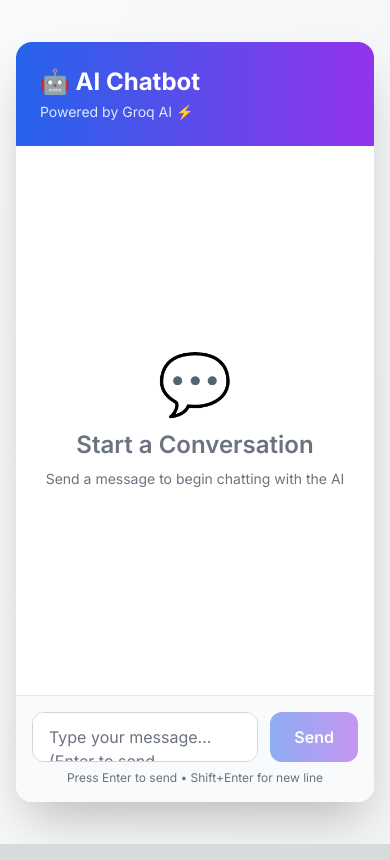
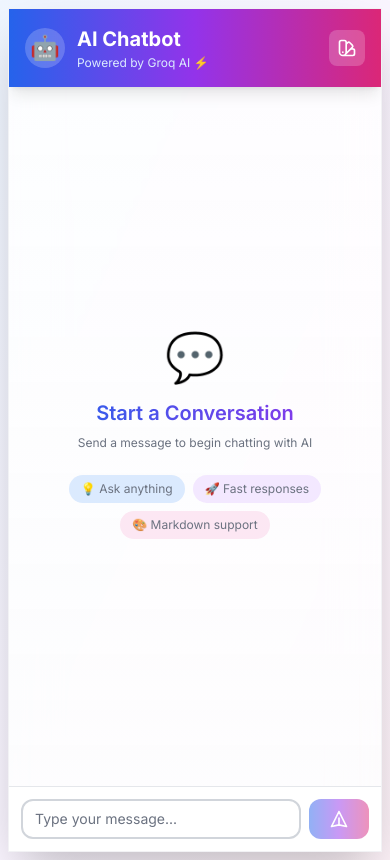
Before and after one commit to ismailwedihaji/AI-ChatBot, a Next.js app: page / in a window 390 px wide. Built offline with nearby package versions, Linux system fonts and the light colour scheme.

Commit message:
Improve UI with responsive design and add theme toggle (Gradient/Light/Dark)

```diff
--- a/app/page.tsx
+++ b/app/page.tsx
@@ -11,10 +11,13 @@ type Message = {
   timestamp: Date
 }
 
+type Theme = 'light' | 'dark' | 'gradient'
+
 export default function Home() {
   const [messages, setMessages] = useState<Message[]>([])
   const [input, setInput] = useState('')
   const [isLoading, setIsLoading] = useState(false)
+  const [theme, setTheme] = useState<Theme>('gradient')
   const messagesEndRef = useRef<HTMLDivElement>(null)
   const textareaRef = useRef<HTMLTextAreaElement>(null)
 
@@ -32,6 +35,12 @@ export default function Home() {
       } catch (error) {
         console.error('Error loading chat history:', error)
       }
+    }
+
+    // Load theme from localStorage
+    const savedTheme = localStorage.getItem('chatTheme') as Theme
+    if (savedTheme) {
+      setTheme(savedTheme)
     }
   }, [])
 
@@ -113,33 +122,114 @@ export default function Home() {
     localStorage.removeItem('chatHistory')
   }
 
+  const toggleTheme = () => {
+    const themes: Theme[] = ['gradient', 'light', 'dark']
+    const currentIndex = themes.indexOf(theme)
+    const nextTheme = themes[(currentIndex + 1) % themes.length]
+    setTheme(nextTheme)
+    localStorage.setItem('chatTheme', nextTheme)
+  }
+
+  const getThemeStyles = () => {
+    switch (theme) {
+      case 'light':
+        return {
+          main: 'bg-white',
+          container: 'bg-white',
+          message: 'bg-gray-50',
+          input: 'bg-gray-50'
+        }
+      case 'dark':
+        return {
+          main: 'bg-gray-900',
+          container: 'bg-gray-800',
+          message: 'bg-gray-900/30',
+          input: 'bg-gray-800/50'
+        }
+      case 'gradient':
+      default:
+        return {
+          main: 'bg-gradient-to-br from-blue-50 via-purple-50 to-pink-50 dark:from-gray-900 dark:via-purple-900/20 dark:to-gray-800',
+          container: 'bg-white/80 dark:bg-gray-800/90 backdrop-blur-xl',
+          message: 'bg-gradient-to-b from-transparent to-gray-50/30 dark:to-gray-900/30',
+          input: 'bg-white/50 dark:bg-gray-800/50 backdrop-blur-sm'
+        }
+    }
+  }
+
+  const themeStyles = getThemeStyles()
+
   return (
-    <main className="flex min-h-screen flex-col items-center justify-center p-4 bg-gradient-to-br from-gray-50 to-gray-100 dark:from-gray-900 dark:to-gray-800">
-      <div className="w-full max-w-4xl h-[90vh] flex flex-col bg-white dark:bg-gray-800 rounded-2xl shadow-2xl overflow-hidden">
+    <main className={`flex min-h-screen flex-col items-center justify-center p-2 sm:p-4 md:p-6 transition-colors duration-300 ${themeStyles.main}`}>
+      <div className={`w-full max-w-5xl h-[100vh] sm:h-[95vh] md:h-[90vh] flex flex-col ${themeStyles.container} rounded-none sm:rounded-2xl shadow-2xl overflow-hidden border border-gray-200/50 dark:border-gray-700/50 transition-colors duration-300`}>
         {/* Header */}
-        <div className="bg-gradient-to-r from-blue-600 to-purple-600 text-white p-6 flex justify-between items-center">
-          <div>
-            <h1 className="text-2xl font-bold">🤖 AI Chatbot</h1>
-            <p className="text-sm text-blue-100 mt-1">Powered by Groq AI ⚡</p>
+        <div className="bg-gradient-to-r from-blue-600 via-purple-600 to-pink-600 text-white p-4 sm:p-5 md:p-6 flex justify-between items-center shadow-lg">
+          <div className="flex items-center gap-3">
+            <div className="w-10 h-10 sm:w-12 sm:h-12 bg-white/20 rounded-full flex items-center justify-center backdrop-blur-sm">
+              <span className="text-2xl sm:text-3xl">🤖</span>
+            </div>
+            <div>
+              <h1 className="text-xl sm:text-2xl md:text-3xl font-bold">AI Chatbot</h1>
+              <p className="text-xs sm:text-sm text-blue-100 mt-0.5">Powered by Groq AI ⚡</p>
+            </div>
           </div>
-          {messages.length > 0 && (
+          <div className="flex items-center gap-2">
+            {/* Theme Toggle Button */}
             <button
-              onClick={clearChat}
-              className="px-4 py-2 bg-white/20 hover:bg-white/30 rounded-lg transition-colors text-sm font-medium"
+              onClick={toggleTheme}
+              className="p-2 sm:p-2.5 bg-white/20 hover:bg-white/30 rounded-lg transition-all duration-200 hover:scale-105 active:scale-95 group"
+              title="Change theme"
             >
-              Clear Chat
+              {theme === 'gradient' && (
+                <svg className="w-5 h-5 sm:w-6 sm:h-6" fill="none" stroke="currentColor" viewBox="0 0 24 24">
+                  <path strokeLinecap="round" strokeLinejoin="round" strokeWidth={2} d="M7 21a4 4 0 01-4-4V5a2 2 0 012-2h4a2 2 0 012 2v12a4 4 0 01-4 4zm0 0h12a2 2 0 002-2v-4a2 2 0 00-2-2h-2.343M11 7.343l1.657-1.657a2 2 0 012.828 0l2.829 2.829a2 2 0 010 2.828l-8.486 8.485M7 17h.01" />
+                </svg>
+              )}
+              {theme === 'light' && (
+                <svg className="w-5 h-5 sm:w-6 sm:h-6" fill="none" stroke="currentColor" viewBox="0 0 24 24">
+                  <path strokeLinecap="round" strokeLinejoin="round" strokeWidth={2} d="M12 3v1m0 16v1m9-9h-1M4 12H3m15.364 6.364l-.707-.707M6.343 6.343l-.707-.707m12.728 0l-.707.707M6.343 17.657l-.707.707M16 12a4 4 0 11-8 0 4 4 0 018 0z" />
+                </svg>
+              )}
+              {theme === 'dark' && (
+                <svg className="w-5 h-5 sm:w-6 sm:h-6" fill="none" stroke="currentColor" viewBox="0 0 24 24">
+                  <path strokeLinecap="round" strokeLinejoin="round" strokeWidth={2} d="M20.354 15.354A9 9 0 018.646 3.646 9.003 9.003 0 0012 21a9.003 9.003 0 008.354-5.646z" />
+                </svg>
+              )}
             </button>
-          )}
+
+            {messages.length > 0 && (
+              <button
+                onClick={clearChat}
+                className="px-3 py-1.5 sm:px-4 sm:py-2 bg-white/20 hover:bg-white/30 rounded-lg transition-all duration-200 text-xs sm:text-sm font-medium hover:scale-105 active:scale-95"
+              >
+                <span className="hidden sm:inline">Clear Chat</span>
+                <span className="sm:hidden">Clear</span>
+              </button>
+            )}
+          </div>
         </div>
 
         {/* Messages Container */}
-        <div className="flex-1 overflow-y-auto p-6 space-y-4">
+        <div className={`flex-1 overflow-y-auto p-3 sm:p-4 md:p-6 space-y-3 sm:space-y-4 transition-colors duration-300 ${themeStyles.message}`}>
           {messages.length === 0 ? (
-            <div className="h-full flex items-center justify-center">
-              <div className="text-center text-gray-500 dark:text-gray-400">
-                <div className="text-6xl mb-4">💬</div>
-                <h2 className="text-2xl font-semibold mb-2">Start a Conversation</h2>
-                <p className="text-sm">Send a message to begin chatting with the AI</p>
+            <div className="h-full flex items-center justify-center px-4">
+              <div className="text-center text-gray-500 dark:text-gray-400 max-w-md">
+                <div className="text-5xl sm:text-6xl md:text-7xl mb-4 animate-bounce">💬</div>
+                <h2 className="text-xl sm:text-2xl md:text-3xl font-semibold mb-2 bg-gradient-to-r from-blue-600 to-purple-600 bg-clip-text text-transparent">
+                  Start a Conversation
+                </h2>
+                <p className="text-xs sm:text-sm md:text-base">Send a message to begin chatting with AI</p>
+                <div className="mt-6 flex flex-wrap gap-2 justify-center">
+                  <div className="px-3 py-1.5 bg-blue-100 dark:bg-blue-900/30 rounded-full text-xs">
+                    💡 Ask anything
+                  </div>
+                  <div className="px-3 py-1.5 bg-purple-100 dark:bg-purple-900/30 rounded-full text-xs">
+                    🚀 Fast responses
+                  </div>
+                  <div className="px-3 py-1.5 bg-pink-100 dark:bg-pink-900/30 rounded-full text-xs">
+                    🎨 Markdown support
+                  </div>
+                </div>
               </div>
             </div>
           ) : (
@@ -148,11 +238,11 @@ export default function Home() {
                 <ChatMessage key={message.id} message={message} />
               ))}
               {isLoading && (
-                <div className="flex items-start space-x-3">
-                  <div className="w-8 h-8 rounded-full bg-gradient-to-br from-purple-500 to-pink-500 flex items-center justify-center text-white font-bold flex-shrink-0">
+                <div className="flex items-start space-x-2 sm:space-x-3 animate-fade-in">
+                  <div className="w-7 h-7 sm:w-8 sm:h-8 rounded-full bg-gradient-to-br from-purple-500 to-pink-500 flex items-center justify-center text-white font-bold flex-shrink-0 text-xs sm:text-sm">
                     AI
                   </div>
-                  <div className="bg-gray-200 dark:bg-gray-700 rounded-2xl rounded-tl-sm p-4">
+                  <div className="bg-gray-200 dark:bg-gray-700 rounded-2xl rounded-tl-sm p-3 sm:p-4">
                     <LoadingDots />
                   </div>
                 </div>
@@ -163,34 +253,39 @@ export default function Home() {
         </div>
 
         {/* Input Area */}
-        <div className="border-t border-gray-200 dark:border-gray-700 p-4 bg-gray-50 dark:bg-gray-800">
-          <div className="flex space-x-3">
+        <div className={`border-t border-gray-200 dark:border-gray-700 p-3 sm:p-4 md:p-5 transition-colors duration-300 ${themeStyles.input}`}>
+          <div className="flex space-x-2 sm:space-x-3">
             <textarea
               ref={textareaRef}
               value={input}
               onChange={(e) => setInput(e.target.value)}
               onKeyDown={handleKeyDown}
-              placeholder="Type your message... (Enter to send, Shift+Enter for new line)"
-              className="flex-1 resize-none rounded-xl border border-gray-300 dark:border-gray-600 bg-white dark:bg-gray-700 px-4 py-3 text-gray-900 dark:text-gray-100 placeholder-gray-500 focus:outline-none focus:ring-2 focus:ring-blue-500 focus:border-transparent max-h-32"
+              placeholder="Type your message..."
+              className="flex-1 resize-none rounded-xl sm:rounded-2xl border-2 border-gray-300 dark:border-gray-600 bg-white dark:bg-gray-700 px-3 sm:px-4 py-2 sm:py-3 text-sm sm:text-base text-gray-900 dark:text-gray-100 placeholder-gray-500 focus:outline-none focus:ring-2 focus:ring-purple-500 focus:border-transparent max-h-32 transition-all duration-200"
               rows={1}
               disabled={isLoading}
             />
             <button
               onClick={sendMessage}
               disabled={!input.trim() || isLoading}
-              className="px-6 py-3 bg-gradient-to-r from-blue-600 to-purple-600 text-white rounded-xl font-semibold hover:from-blue-700 hover:to-purple-700 focus:outline-none focus:ring-2 focus:ring-blue-500 focus:ring-offset-2 disabled:opacity-50 disabled:cursor-not-allowed transition-all duration-200 transform hover:scale-105 active:scale-95"
+              className="px-4 sm:px-6 py-2 sm:py-3 bg-gradient-to-r from-blue-600 via-purple-600 to-pink-600 text-white rounded-xl sm:rounded-2xl font-semibold hover:shadow-lg focus:outline-none focus:ring-2 focus:ring-purple-500 focus:ring-offset-2 disabled:opacity-50 disabled:cursor-not-allowed transition-all duration-200 transform hover:scale-105 active:scale-95 flex items-center justify-center min-w-[60px] sm:min-w-[80px]"
             >
               {isLoading ? (
-                <svg className="animate-spin h-5 w-5" xmlns="http://www.w3.org/2000/svg" fill="none" viewBox="0 0 24 24">
+                <svg className="animate-spin h-4 w-4 sm:h-5 sm:w-5" xmlns="http://www.w3.org/2000/svg" fill="none" viewBox="0 0 24 24">
                   <circle className="opacity-25" cx="12" cy="12" r="10" stroke="currentColor" strokeWidth="4"></circle>
                   <path className="opacity-75" fill="currentColor" d="M4 12a8 8 0 018-8V0C5.373 0 0 5.373 0 12h4zm2 5.291A7.962 7.962 0 014 12H0c0 3.042 1.135 5.824 3 7.938l3-2.647z"></path>
                 </svg>
               ) : (
-                'Send'
+                <span className="hidden sm:inline">Send</span>
+              )}
+              {!isLoading && (
+                <svg className="sm:hidden w-5 h-5" fill="none" stroke="currentColor" viewBox="0 0 24 24">
+                  <path strokeLinecap="round" strokeLinejoin="round" strokeWidth={2} d="M12 19l9 2-9-18-9 18 9-2zm0 0v-8" />
+                </svg>
               )}
             </button>
           </div>
-          <p className="text-xs text-gray-500 dark:text-gray-400 mt-2 text-center">
+          <p className="text-xs text-gray-500 dark:text-gray-400 mt-2 text-center hidden sm:block">
             Press Enter to send • Shift+Enter for new line
           </p>
         </div>
```
Also changed, not shown: app/components/ChatMessage.tsx (+8 -8 lines), app/globals.css (+15 -0 lines).
